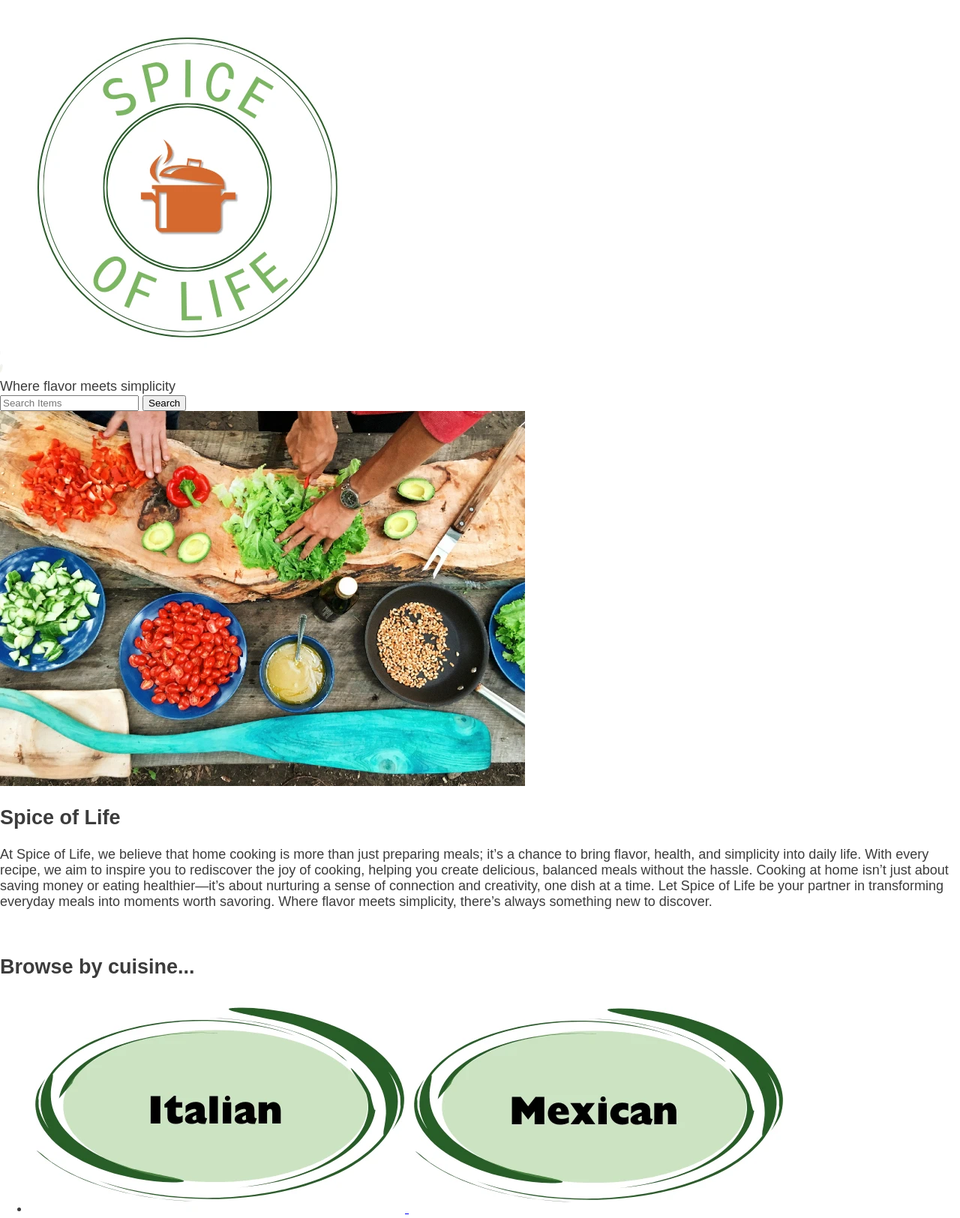
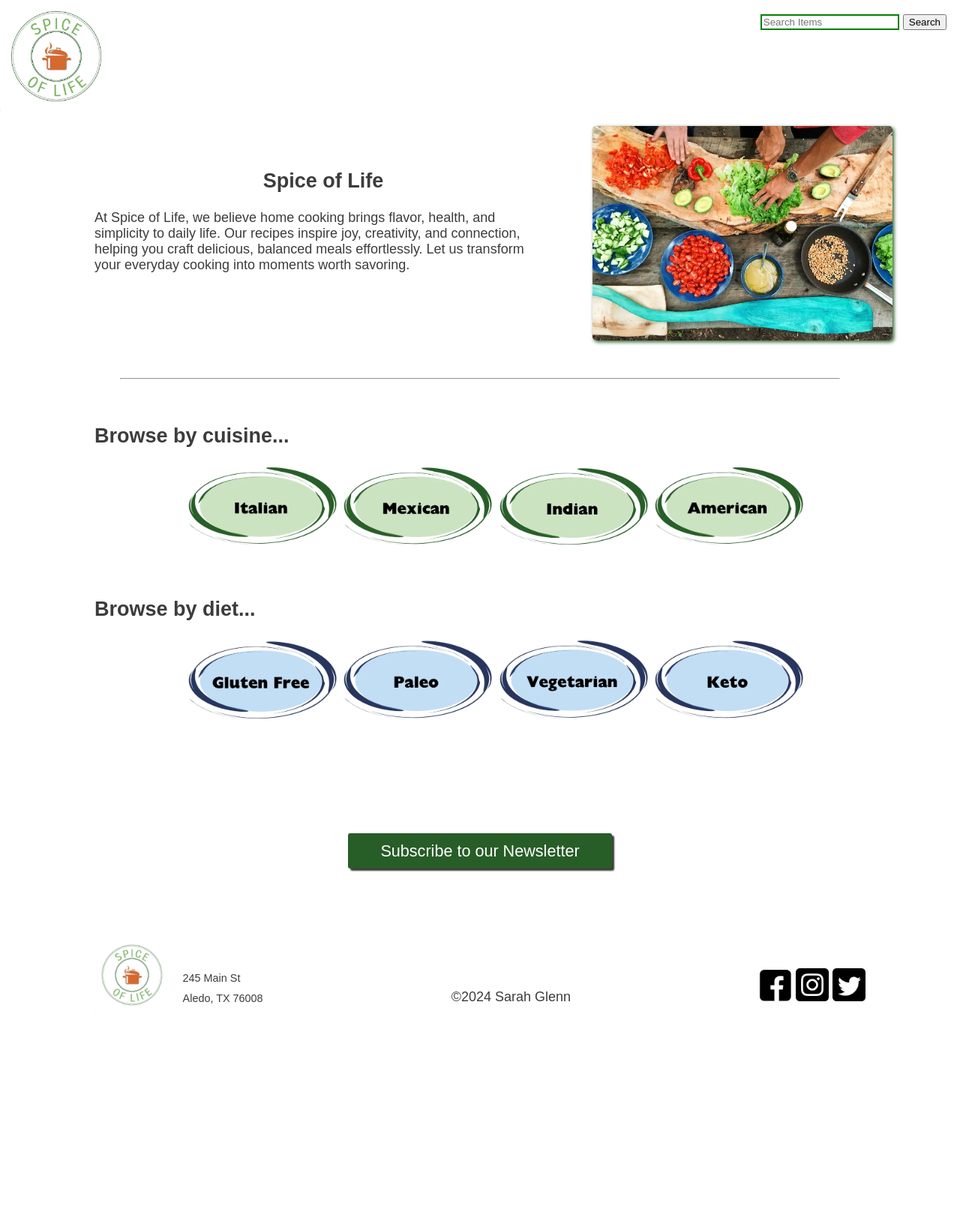
Before and after one commit to sarahaglenn/wdd330-finalProject, a website built with Vite: page src/index.html in a window 1280 px wide. Shown: the top 1624 px of the page at 75% size. After the commit the page ends 1390 px from the top, so only its background shows below. Built offline with nearby package versions, Linux system fonts and the light colour scheme.

Commit message:
header and footer, css for home page

```diff
--- a/src/css/style.css
+++ b/src/css/style.css
@@ -22,4 +22,168 @@ body {
 }
 img {
   max-width: 100%;
+  height: auto;
 }
+header {
+  display: flex;
+  justify-content: space-between;
+}
+.logo {
+  display: flex;
+}
+.logo p {
+  align-self: flex-end;
+  color: var(--secondary-color);
+}
+.search-div {
+  margin: 1em 1em 0 0;
+}
+h1 {
+  text-align: center;
+}
+.mission {
+  display: flex;
+  gap: 1em;
+  margin: 1em 5em;
+}
+.mission img {
+  flex-shrink: 0;
+  width: 400px;
+  height: auto;
+  flex-grow: 0;
+  align-self: center;
+  box-shadow: 2px 2px 5px var(--secondary-color);
+  border-radius: 5px;
+  -webkit-border-radius: 5px;
+  -moz-border-radius: 5px;
+  -ms-border-radius: 5px;
+  -o-border-radius: 5px;
+}
+.purpose {
+  margin: 2em;
+}
+hr {
+  max-width: 75%;
+  margin: 50px auto;
+}
+h2 {
+  margin: 20px 30px;
+}
+.cuisine-icons-grid img,
+.diet-icons-grid img {
+  width: 200px;
+  height: auto;
+}
+ul {
+  list-style: none;
+}
+a {
+  text-decoration: none;
+}
+.cuisine-categories,
+.diet-categories {
+  max-width: 85%;
+  margin: 60px auto;
+}
+.cuisine-icons-grid,
+.diet-icons-grid {
+  margin: 0px auto;
+  max-width: 80%;
+  display: flex;
+  justify-content: space-around;
+}
+
+/* Newsletter styling */
+.subscribe {
+  padding: 0.5em 2em;
+  background-color: var(--secondary-color);
+  color: white;
+  margin: 50px auto;
+  display: block;
+  border: 0;
+  font-size: var(--large-font);
+  cursor: pointer;
+  border-radius: 3px;
+  -webkit-border-radius: 3px;
+  -moz-border-radius: 3px;
+  -ms-border-radius: 3px;
+  -o-border-radius: 3px;
+  box-shadow: 3px 3px 2px var(--dark-gray);
+}
+.newsletter {
+  padding: 2rem;
+}
+dialog div {
+  display: flex;
+  justify-content: space-between;
+}
+dialog {
+  width: 100%;
+  max-width: 500px;
+  border-radius: 5px;
+  box-shadow: 0 0 7px;
+  border: var(--secondary-color);
+}
+::backdrop {
+  background-color: rgba(162, 162, 162, 0.695);
+}
+#closeBtn {
+  padding: 0;
+  width: 44px;
+  height: 44px;
+  margin-left: auto;
+  margin-right: -8px;
+}
+.newsletter dialog form fieldset label {
+  display: block;
+}
+.required {
+  color: red;
+}
+.newsletter dialog form fieldset input {
+  margin: 0.5rem;
+}
+.newsletter dialog form {
+  padding: 1rem;
+}
+input:invalid {
+  border: 2px solid red;
+}
+input:valid {
+  border: 2px solid green;
+}
+#submitBtn {
+  padding: 0.8rem;
+  margin: 1rem auto;
+  display: block;
+  background-color: var(--secondary-color);
+  color: white;
+  border: 1px solid darkgray;
+  font-size: 1.3rem;
+  cursor: pointer;
+}
+.footer {
+  display: flex;
+  justify-content: space-around;
+  max-width: 100%;
+  margin: 10px auto;
+  padding-bottom: 30px;
+}
+.footer-logo {
+  display: flex;
+  gap: 1em;
+  align-items: flex-end;
+}
+.footer-logo .address {
+  font-size: var(--small-font); /* Make the address text more compact */
+  line-height: 1.2; /* Reduce the spacing between address lines */
+  color: var(--dark-gray); /* Ensure consistent text color */
+}
+.footer-logo .address p {
+  margin: 0 0 10px 0;
+}
+.footer .socials,
+.footer .copyright {
+  align-self: flex-end;
+  margin: 0 0 10px 0;
+}
--- a/src/index.html
+++ b/src/index.html
@@ -11,24 +11,20 @@
   <body>
     <header class="header"></header>
     <main class="divider">
-      <div class="hero">
+      <section class="mission">
+        <div class="purpose">
+          <h1>Spice of Life</h1>
+          <p>
+            At Spice of Life, we believe home cooking brings flavor, health, and
+            simplicity to daily life. Our recipes inspire joy, creativity, and
+            connection, helping you craft delicious, balanced meals
+            effortlessly. Let us transform your everyday cooking into moments
+            worth savoring.
+          </p>
+        </div>
         <img src="/images/cooking.webp" alt="image of cooking tacos" />
-      </div>
-      <section class="mission">
-        <h1>Spice of Life</h1>
-        <p>
-          At Spice of Life, we believe that home cooking is more than just
-          preparing meals; it’s a chance to bring flavor, health, and simplicity
-          into daily life. With every recipe, we aim to inspire you to
-          rediscover the joy of cooking, helping you create delicious, balanced
-          meals without the hassle. Cooking at home isn’t just about saving
-          money or eating healthier—it’s about nurturing a sense of connection
-          and creativity, one dish at a time. Let Spice of Life be your partner
-          in transforming everyday meals into moments worth savoring. Where
-          flavor meets simplicity, there’s always something new to discover.
-        </p>
-        <img src="" alt="" />
       </section>
+      <hr>
       <section class="cuisine-categories">
         <h2>Browse by cuisine...</h2>
         <ul class="cuisine-icons-grid">
@@ -36,12 +32,18 @@
             <a href="recipe-list/index.html?cuisine=italian" id="italian">
               <img src="images/italian.webp" alt="Italian cuisine" />
             </a>
+          </li>
+          <li>
             <a href="recipe-list/index.html?cuisine=mexican" id="mexican">
               <img src="images/mexican.webp" alt="Mexican cuisine" />
             </a>
+          </li>
+          <li>
             <a href="recipe-list/index.html?cuisine=indian" id="indian">
               <img src="images/indian.webp" alt="Indian cuisine" />
             </a>
+          </li>
+          <li>
             <a href="recipe-list/index.html?cuisine=american" id="american">
               <img src="images/american.webp" alt="American cuisine" />
             </a>
@@ -55,12 +57,18 @@
             <a href="recipe-list/index.html?diet=glutenfree" id="glutenFree">
               <img src="images/glutenFree.webp" alt="Gluten Free" />
             </a>
+          </li>
+          <li>
             <a href="recipe-list/index.html?diet=paleo" id="paleo">
               <img src="images/paleo.webp" alt="Paleo" />
             </a>
+          </li>
+          <li>
             <a href="recipe-list/index.html?diet=vegetarian" id="vegetarian">
               <img src="images/vegetarian.webp" alt="Vegetarian" />
             </a>
+          </li>
+          <li>
             <a href="recipe-list/index.html?diet=keto" id="keto">
               <img src="images/keto.webp" alt="Keto" />
             </a>
--- a/src/public/partials/footer.html
+++ b/src/public/partials/footer.html
@@ -1 +1,14 @@
-&copy;2024 Sarah Glenn
+<div class="footer-logo">
+  <img src="images/spice_logo.webp" alt="spice of life logo" width="100px" />
+  <!-- <p>where flavor meets simplicity</p> -->
+  <div class="address">
+    <p>245 Main St</p>
+    <p>Aledo, TX 76008</p>
+  </div>
+</div>
+<div class="copyright">&copy;2024 Sarah Glenn</div>
+<div class="socials">
+  <img src="/images/facebook.png" alt="facebook icon" width="44px" />
+  <img src="/images/instagram.png" alt="instagram icon" width="44px" />
+  <img src="/images/twitter.png" alt="twitter icon" width="44px" />
+</div>
--- a/src/public/partials/header.html
+++ b/src/public/partials/header.html
@@ -1,6 +1,6 @@
 <div class="logo">
-  <img src="images/spice_logo.webp" alt="spice of life logo" />
-  <div>Where flavor meets simplicity</div>
+  <img src="images/spice_logo.webp" alt="spice of life logo" width="150px" />
+  <!-- <p>Where flavor meets simplicity</p> -->
 </div>
 
 <div class="search-div">
```
Also changed, not shown: recipes.json (added, +67 -0 lines), src/js/recipe-list.mjs (+4 -4 lines), src/images/facebook.png (added), src/images/instagram.png (added), src/images/twitter.png (added).
